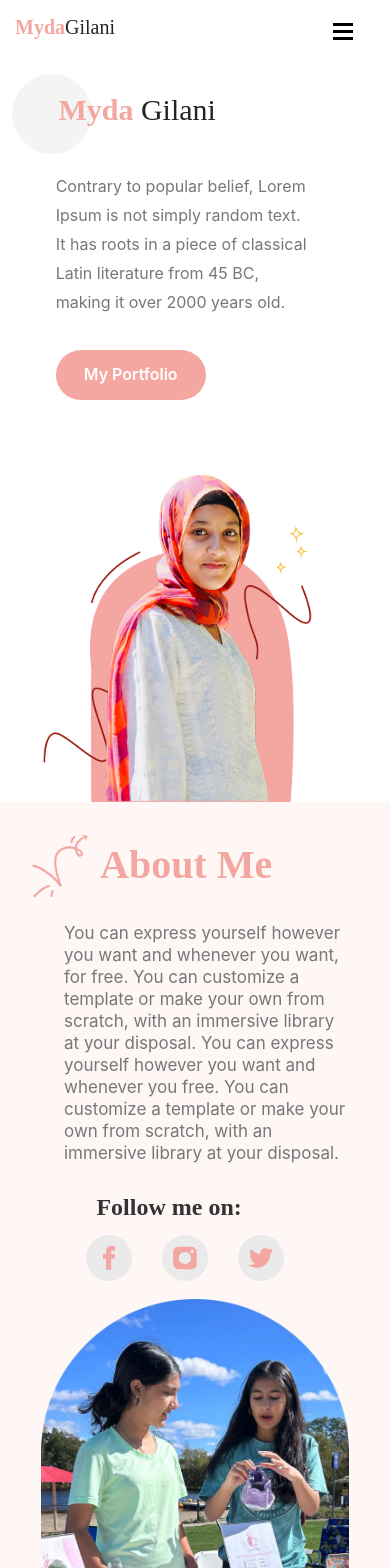
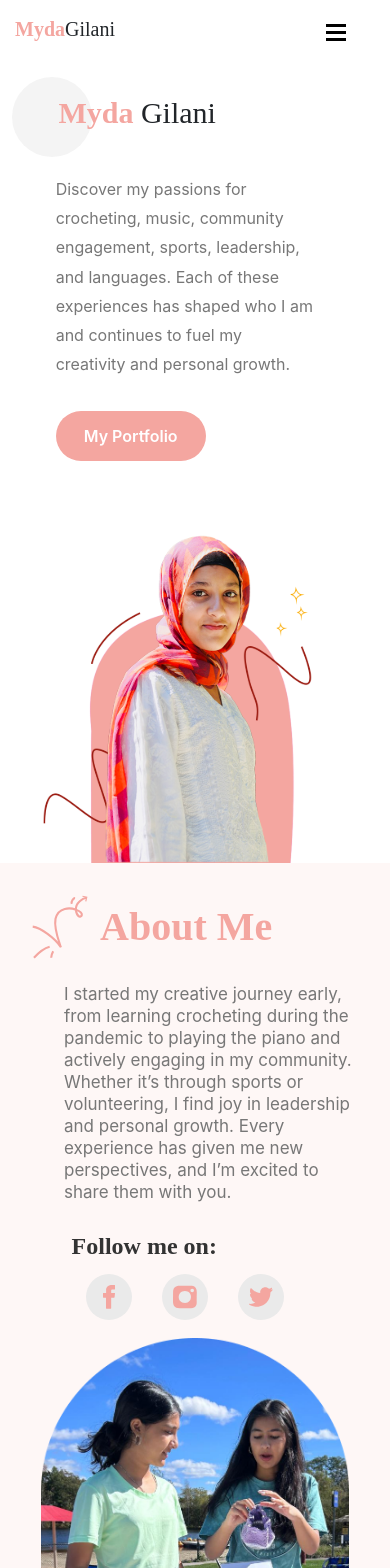
Before and after one commit to RashidAshfaq/portfolio_myda, a React (Vite) app: page / in a window 390 px wide. Shown: the top 1568 px of the page. Built offline with nearby package versions, Linux system fonts and the light colour scheme.

Commit message:
website complete

```diff
--- a/src/App.css
+++ b/src/App.css
@@ -35,6 +35,8 @@ body, html {
     display: flex;
     justify-content: space-between;
     align-items: center;
+    padding: 2%;
+
   }
   .navigation ul {
     list-style: none;
@@ -363,8 +365,8 @@ height: 24px;
     padding-bottom: 7px;
   }
   .line-divider{
-    width: 80%;
-    margin-left: 150px;
+    width: 87%;
+    margin-left: 6%;
     margin-bottom: 80px;
     margin-top: 60px;
   }
@@ -739,7 +741,7 @@ height: 24px;
     display: flex;
     justify-content: center;
     align-items: center;
-    width: 500px;
+
     background: #F4A6A0;
     height: 251px;
   }
@@ -819,7 +821,7 @@ height: 24px;
     margin-left: 5%;
   }
   .social-icons-footer{
-    margin-left: 10%;
+
   }
   .crocheting-content{
 
@@ -894,7 +896,7 @@ height: 24px;
   .quote{
     margin: 10px;
     text-align: left;
-    margin-left: 40px;
+    margin-left: 5%;
   }
   .section-image{
 
@@ -919,7 +921,7 @@ height: 24px;
   .social-icons-about{
     align-items: center;
     justify-content: left;
-    margin-left: 20px;
+    margin-left: 2%;
     gap: 20px;
   }
 
@@ -963,7 +965,7 @@ height: 24px;
 
  }
  .line-divider{
-  width: 80%;
+  width: 87%;
   margin-bottom: 10px;
  }
  .music{
@@ -1132,10 +1134,10 @@ height: 24px;
  }
  .name-dev{
   height: 180px;
-  width: 35%;
+
  }
  .social-icons-footer{
-  margin-right: 40px;
+
  }
 
 }
@@ -1173,7 +1175,9 @@ height: 24px;
     box-shadow: 0 4px 8px 2px rgba(0, 0, 0, 0.1);
     z-index: 999;
   }
-
+.nav-container{
+  justify-content: center;
+}
   .navigation ul {
     flex-direction: column;
     padding: 0;
@@ -1413,7 +1417,7 @@ height: 24px;
   .quote{
     margin-top: 25px;
     text-align: left;
-    margin-left: 40px;
+    margin-left: 5%;
   }
   .section-image{
 
@@ -1475,8 +1479,8 @@ height: 24px;
  }
  .line-divider{
   display: none;
-  width: 800px;
-  margin-left: 20px;
+
+
   margin-bottom: 10px;
  }
  .music{
@@ -1628,10 +1632,10 @@ height: 24px;
  }
  .name-dev{
   height: 130px;
-  width: 350px;
+
  }
  .social-icons-footer{
-  margin-right: 40px;
+
  }
 
 }
@@ -1777,7 +1781,7 @@ height: 24px;
   .quote{
     margin-top: 25px;
     text-align: left;
-    margin-left: 40px;
+    margin-left: 5%;
   }
   .section-image{
 
@@ -1917,7 +1921,7 @@ padding-left: 34%;
  .leadership-section-title{
   width: 400px;
   margin-left: 0px;
-  font-size: 50px;
+  font-size: 40px;
  }
  .leadership-quote{
   font-size: 22px;
@@ -2004,7 +2008,7 @@ padding-left: 34%;
  }
  .name-dev{
   height: 130px;
-  width: 350px;
+
  }
  .portfolio-footer, .footer-span{
   font-size: 16px;
--- a/src/App.jsx
+++ b/src/App.jsx
@@ -195,8 +195,7 @@ const Portfolio = () => {
           </div>
           <div className="d-flex flex-column justify-content-start header-p-btn">
           <p className="intro-description">
-          Contrary to popular belief, Lorem Ipsum is not simply random text.
-           It has roots in a piece of classical Latin literature from 45 BC, making it over 2000 years old.
+          Discover my passions for crocheting, music, community engagement, sports, leadership, and languages. Each of these experiences has shaped who I am and continues to fuel my creativity and personal growth.
           </p>
            {/* Portfolio Button with Scroll to Passion Section */}
         <Link to="passion" smooth={true} duration={500}>
@@ -231,8 +230,7 @@ const Portfolio = () => {
             </div>
             <div className="about-margin-lft">
           <p className="section-description">
-          You can express yourself however you want and whenever you want, for free. You can customize a template or make your own from scratch, with an immersive library at your disposal. You can express yourself however you want and whenever you free.
-          You can customize a template or make your own from scratch, with an immersive library at your disposal.
+          I started my creative journey early, from learning crocheting during the pandemic to playing the piano and actively engaging in my community. Whether it’s through sports or volunteering, I find joy in leadership and personal growth. Every experience has given me new perspectives, and I’m excited to share them with you.
           </p>
           <blockquote className="quote">
            Follow me on:
@@ -784,12 +782,12 @@ const Portfolio = () => {
     </section>
       {/* navigation section  */}
       <section className="footer-navigation">
-      <div className="name-dev">
+      <div className="name-dev col-4">
         <h3 className="name">
           <span className="name_span_dev">Myda</span>Gilani
         </h3>
        </div>
-       <dev className="nav-container" style={{ marginLeft: "60px"}}>
+       <dev className="nav-container col-8"  >
           <nav className="navigation">
             <ul style={{gap: 40, border: "none"}}>
             <li><Link className="link" to="home" smooth={true} duration={500}>Home</Link></li>
```
